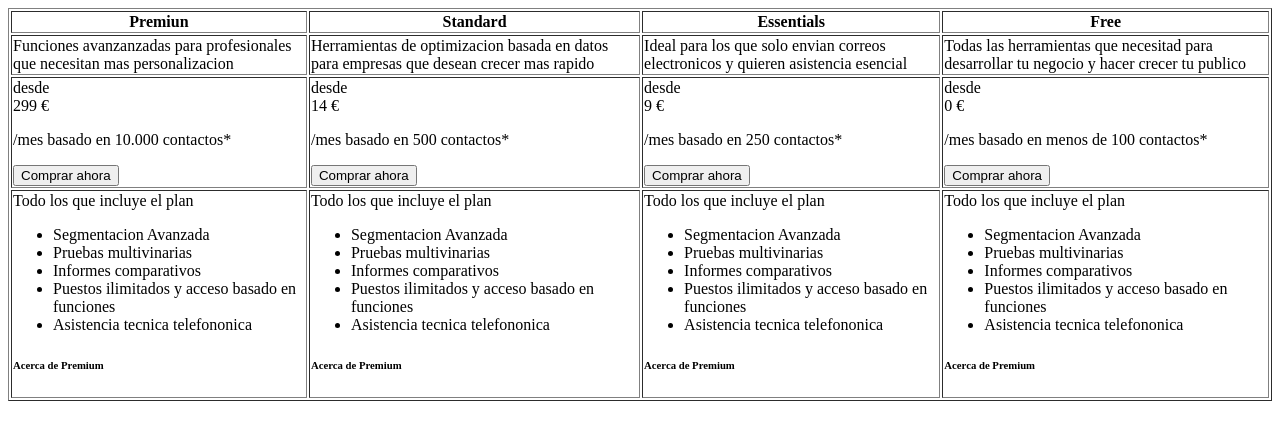
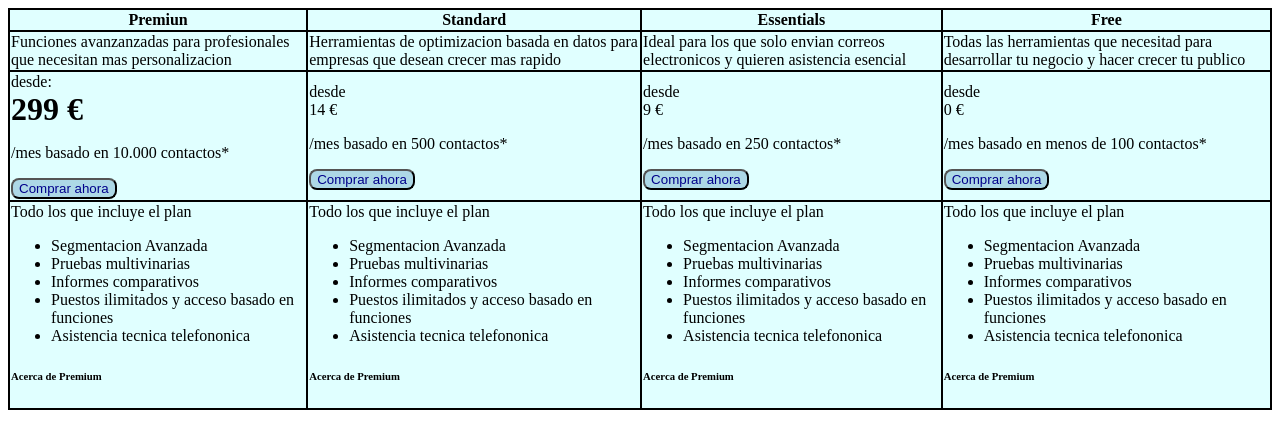
Before and after one commit to christopher2308/DAM1_Christian, a plain HTML site: page activitats/css/13_padding/activitat2.html in a window 1280 px wide. Drawn offline with Linux system fonts and the light colour scheme.

Commit message:
actividad 2

```diff
--- /dev/null
+++ b/activitats/css/13_padding/actividad.css
@@ -0,0 +1,22 @@
+button {
+    color: darkblue;
+    background-color: lightblue;
+    border-radius: 8px;
+    cursor: pointer;
+
+}
+button:hover {
+    color: brown;
+    background-color: darkgreen;
+}
+
+table, th, td {
+  border: 2px solid black;
+  border-collapse: collapse;
+  background-color: lightcyan;
+}
+
+span {
+    font-size: 32px;
+  font-weight: 900;
+}
--- a/activitats/css/13_padding/activitat2.html
+++ b/activitats/css/13_padding/activitat2.html
@@ -5,10 +5,11 @@
     <meta charset="UTF-8">
     <meta name="viewport" content="width=device-width, initial-scale=1.0">
     <title>Actividad 2</title>
+    <link rel="stylesheet" href="actividad.css">
 </head>
 
 <body>
-    <table border="1">
+    <table>
         <tr>
             <th>Premiun</th>
             <th>Standard</th>
@@ -24,8 +25,8 @@
             </tr>
             <tr>
                 <td>
-                    desde <br>
-                    299 &euro;
+                    desde: <br>
+                    <span>299 &euro;</span>
                     <p>/mes basado en 10.000 contactos*</p>
                     <button>Comprar ahora</button>
                 </td>
```
